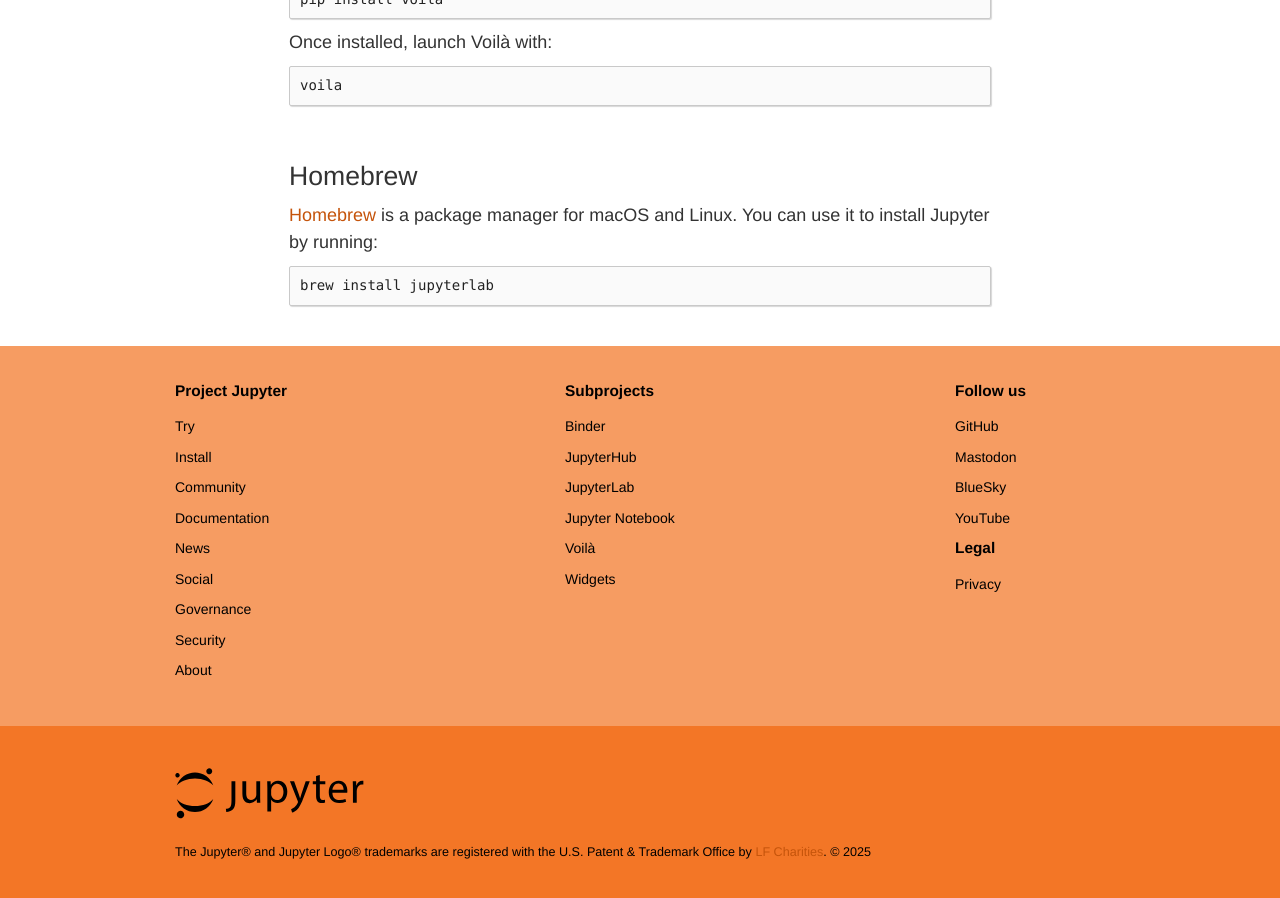
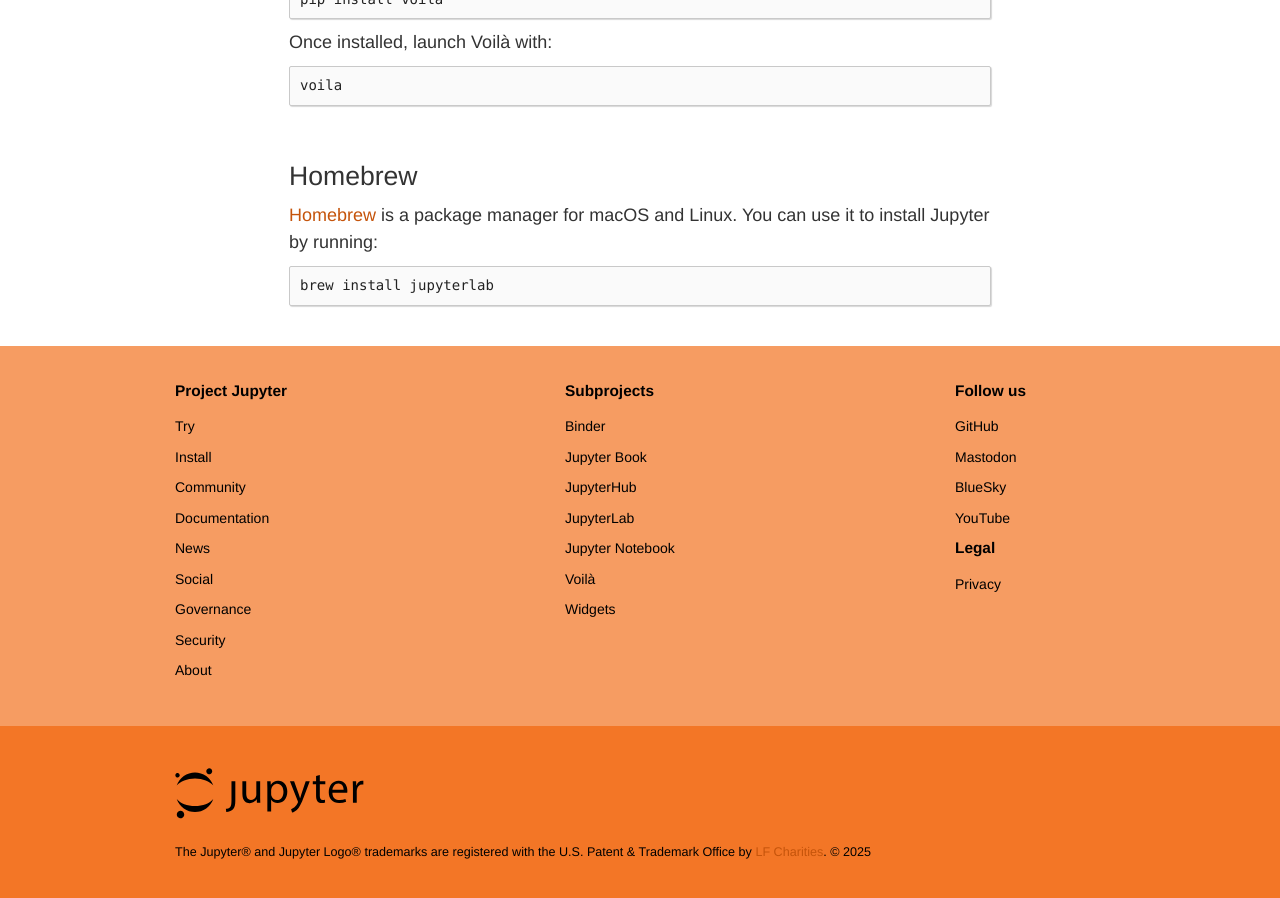
Before and after one commit to jupyter/jupyter.github.io, a Jekyll site: the page built from install.md, in a window 1280 px wide and 900 px high, scrolled down 1522 px. Built offline with Jekyll 4.4.1, drawn with Linux system fonts in a browser that asks for light colours; comment, search, counter and statistics services are not loaded.

Commit message:
Adding JupyterBook to the footer (#823)
Co-authored-by: Chris Holdgraf <choldgraf@gmail.com>
Co-authored-by: Michał Krassowski <5832902+krassowski@users.noreply.github.com>

```diff
--- a/_layouts/default.html
+++ b/_layouts/default.html
@@ -23,6 +23,8 @@
 projects:
   - title: Binder
     url: /binder
+  - title: Jupyter Book
+    url: https://jupyterbook.org/
   - title: JupyterHub
     url: /hub
   - title: JupyterLab
```
